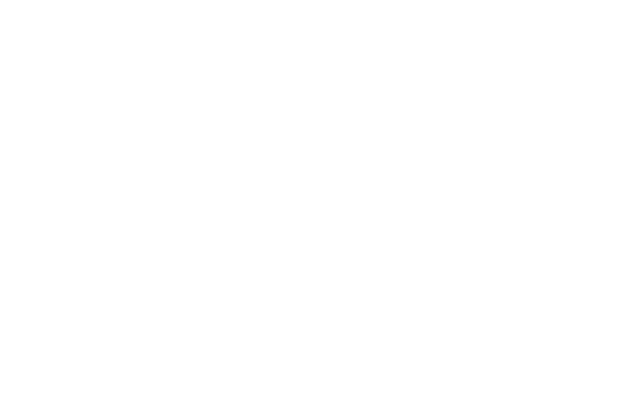
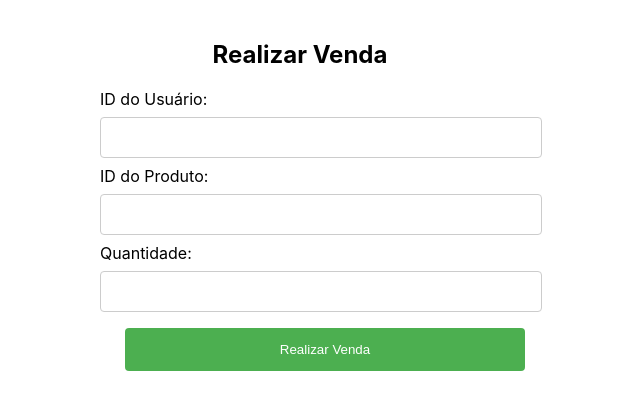
Before and after one commit to Felipe-GFreitas/my-app, a React (Create React App) app: page /vendas in a window 1280 px wide. Before the commit this address had no page. Shown: the top 410 px of the page, without its empty margins (340-980 px from the left). Built offline with nearby package versions, Linux system fonts and the light colour scheme.

Commit message:
React
Visualização do cadastro de vendas

```diff
--- /dev/null
+++ b/src/components/FormVendas.js
@@ -0,0 +1,76 @@
+import { useState } from 'react';
+import './FormUser';
+
+function FormSale() {
+    const [userId, setUserId] = useState('');
+    const [productId, setProductId] = useState('');
+    const [quantity, setQuantity] = useState('');
+
+    async function realizarVenda() {
+        if (userId === "" || productId === "" || quantity === "") {
+            alert("Preencha todos os campos");
+            return;
+        }
+
+        try {
+            let response = await fetch("http://localhost:8081/vendas", {
+                method: "POST",
+                body: JSON.stringify({
+                    "userId": userId,
+                    "productId": productId,
+                    "quantity": parseInt(quantity)
+                }),
+                headers: {
+                    'Content-Type': 'application/json'
+                }
+            });
+
+            if (response.ok) {
+                alert("Venda realizada com sucesso!");
+            } else {
+                alert("Erro ao realizar a venda!");
+            }
+        } catch (error) {
+            alert("Erro na conexão com o servidor!");
+        }
+    }
+
+    return (
+        <div>
+            <form>
+                <h2>Realizar Venda</h2>
+
+                <label htmlFor='userId'>ID do Usuário:</label>
+                <input
+                    type='text'
+                    id='userId'
+                    name='userId'
+                    value={userId}
+                    onChange={(e) => setUserId(e.target.value)}
+                /><br/>
+
+                <label htmlFor='productId'>ID do Produto:</label>
+                <input
+                    type='text'
+                    id='productId'
+                    name='productId'
+                    value={productId}
+                    onChange={(e) => setProductId(e.target.value)}
+                /><br/>
+
+                <label htmlFor='quantity'>Quantidade:</label>
+                <input
+                    type='number'
+                    id='quantity'
+                    name='quantity'
+                    value={quantity}
+                    onChange={(e) => setQuantity(e.target.value)}
+                /><br/>
+
+                <input type='button' value="Realizar Venda" onClick={realizarVenda} />
+            </form>
+        </div>
+    );
+}
+
+export default FormSale;
--- a/src/index.js
+++ b/src/index.js
@@ -10,6 +10,7 @@
 import FormProduto from './components/FormProduto';
 import ListProduto from './components/ListProduto';
 import UpdateProduto from './components/UpdateProduto';
+import FormVendas from './components/FormVendas';
 
 const root = ReactDOM.createRoot(document.getElementById('root'));
 root.render(
@@ -20,9 +21,11 @@
         <Route path='/create-user' element={<FormUser />} />
         <Route path='/list-user' element={<ListUser />} />
         <Route path='/update-user/:id' element={<UpdateUser />} />
-        <Route path='/cadastrar-produto' element={<FormProduto />} />
-        <Route path='/list-produto' element={<ListProduto />} />
+        <Route path='/produto' element={<FormProduto />} />
+        <Route path='/produto-listar' element={<ListProduto />} />
         <Route path='/update-produto/:id' element={<UpdateProduto />} />
+        <Route path='/vendas' element={<FormVendas />} />
+
 
       </Routes>
     </BrowserRouter>
```
